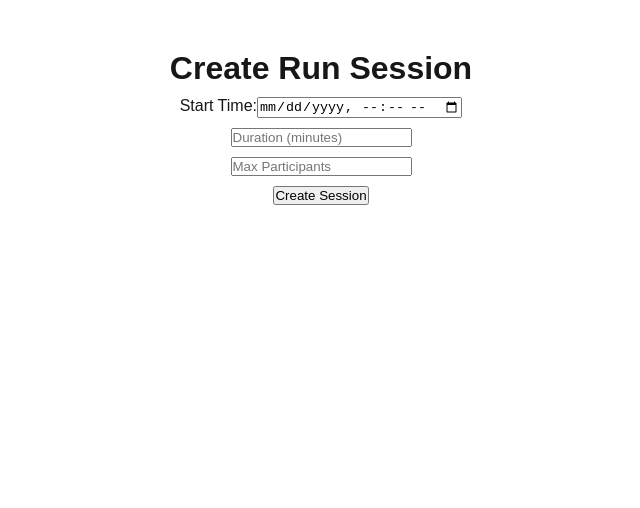
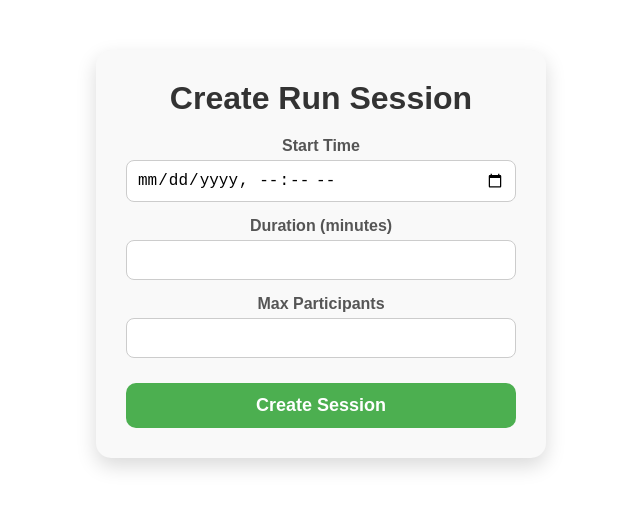
Before and after one commit to kashbyte/fitness-run-tracker-frontend, a Next.js app: page /create in a window 1280 px wide. Shown: the top 508 px of the page, without its empty margins (319-959 px from the left). Built offline with nearby package versions, Linux system fonts and the light colour scheme; no server answers.

Commit message:
css styles

```diff
--- a/src/app/create/page.js
+++ b/src/app/create/page.js
@@ -7,7 +7,7 @@ import { api } from "../../lib/api";
 export default function CreateRunPage() {
   const router = useRouter();
 
-  const [startTime, setStartTime] = useState(""); // format: YYYY-MM-DDTHH:mm
+  const [startTime, setStartTime] = useState("");
   const [duration, setDuration] = useState("");
   const [maxParticipants, setMaxParticipants] = useState("");
   const [loading, setLoading] = useState(false);
@@ -23,20 +23,17 @@ export default function CreateRunPage() {
     setError("");
 
     try {
-      // Send startTime as-is, without converting to Date or UTC
       const res = await api.post("/create", {
-        startTime, // keep exactly as "YYYY-MM-DDTHH:mm"
+        startTime, // store exactly as typed
         duration: parseInt(duration),
         maxParticipants: parseInt(maxParticipants),
       });
 
       const sessionId = res.data.sessionId;
-
-      // Redirect to the session page
       router.push(`/run/${sessionId}`);
     } catch (err) {
       console.error(err);
-      setError(err.response?.data?.message || "Failed to create run");
+      setError(err.response?.data?.message || "Failed to create session");
     } finally {
       setLoading(false);
     }
@@ -44,42 +41,113 @@ export default function CreateRunPage() {
 
   return (
     <div
-      style={{ maxWidth: "500px", margin: "50px auto", textAlign: "center" }}
+      style={{
+        maxWidth: "450px",
+        margin: "50px auto",
+        padding: "30px",
+        borderRadius: "15px",
+        boxShadow: "0 8px 20px rgba(0,0,0,0.15)",
+        textAlign: "center",
+        fontFamily: "Arial, sans-serif",
+        backgroundColor: "#f9f9f9",
+      }}
     >
-      <h1>Create Run Session</h1>
+      <h1 style={{ marginBottom: "20px", color: "#333" }}>
+        Create Run Session
+      </h1>
 
       {error && <p style={{ color: "red" }}>{error}</p>}
 
-      <div style={{ margin: "10px 0" }}>
-        <label>
-          Start Time:
-          <input
-            type="datetime-local"
-            value={startTime}
-            onChange={(e) => setStartTime(e.target.value)}
-          />
+      <div style={{ marginBottom: "15px" }}>
+        <label
+          style={{
+            display: "block",
+            marginBottom: "5px",
+            fontWeight: "bold",
+            color: "#555",
+          }}
+        >
+          Start Time
         </label>
-      </div>
-
-      <div style={{ margin: "10px 0" }}>
         <input
-          type="number"
-          placeholder="Duration (minutes)"
-          value={duration}
-          onChange={(e) => setDuration(e.target.value)}
+          type="datetime-local"
+          value={startTime}
+          onChange={(e) => setStartTime(e.target.value)}
+          style={{
+            width: "100%",
+            padding: "10px",
+            borderRadius: "8px",
+            border: "1px solid #ccc",
+            fontSize: "16px",
+          }}
         />
       </div>
 
-      <div style={{ margin: "10px 0" }}>
+      <div style={{ marginBottom: "15px" }}>
+        <label
+          style={{
+            display: "block",
+            marginBottom: "5px",
+            fontWeight: "bold",
+            color: "#555",
+          }}
+        >
+          Duration (minutes)
+        </label>
         <input
           type="number"
-          placeholder="Max Participants"
-          value={maxParticipants}
-          onChange={(e) => setMaxParticipants(e.target.value)}
+          value={duration}
+          onChange={(e) => setDuration(e.target.value)}
+          style={{
+            width: "100%",
+            padding: "10px",
+            borderRadius: "8px",
+            border: "1px solid #ccc",
+            fontSize: "16px",
+          }}
         />
       </div>
 
-      <button onClick={handleCreate} disabled={loading}>
+      <div style={{ marginBottom: "25px" }}>
+        <label
+          style={{
+            display: "block",
+            marginBottom: "5px",
+            fontWeight: "bold",
+            color: "#555",
+          }}
+        >
+          Max Participants
+        </label>
+        <input
+          type="number"
+          value={maxParticipants}
+          onChange={(e) => setMaxParticipants(e.target.value)}
+          style={{
+            width: "100%",
+            padding: "10px",
+            borderRadius: "8px",
+            border: "1px solid #ccc",
+            fontSize: "16px",
+          }}
+        />
+      </div>
+
+      <button
+        onClick={handleCreate}
+        disabled={loading}
+        style={{
+          width: "100%",
+          padding: "12px",
+          borderRadius: "10px",
+          border: "none",
+          backgroundColor: "#4CAF50",
+          color: "white",
+          fontSize: "18px",
+          fontWeight: "bold",
+          cursor: loading ? "not-allowed" : "pointer",
+        }}
+      >
         {loading ? "Creating..." : "Create Session"}
       </button>
     </div>
```
Also changed, not shown: src/app/run/[id]/page.js (+65 -52 lines).
